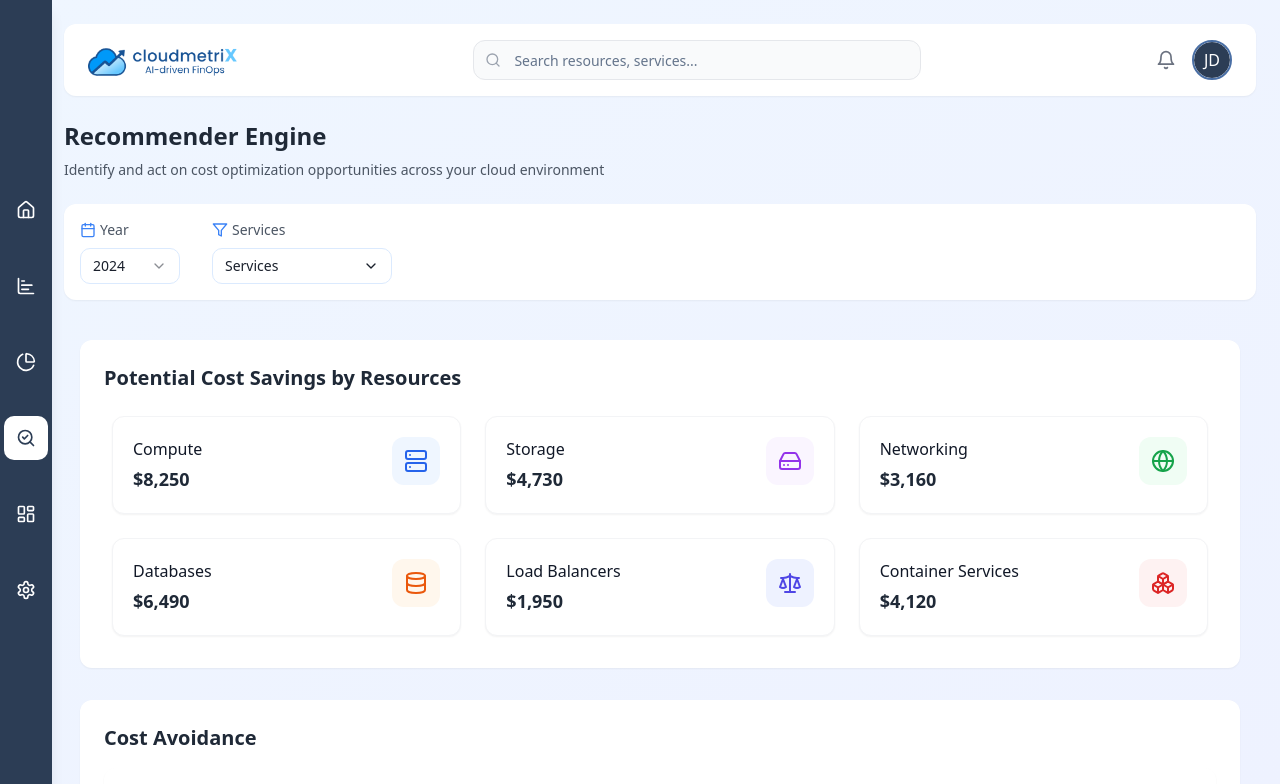
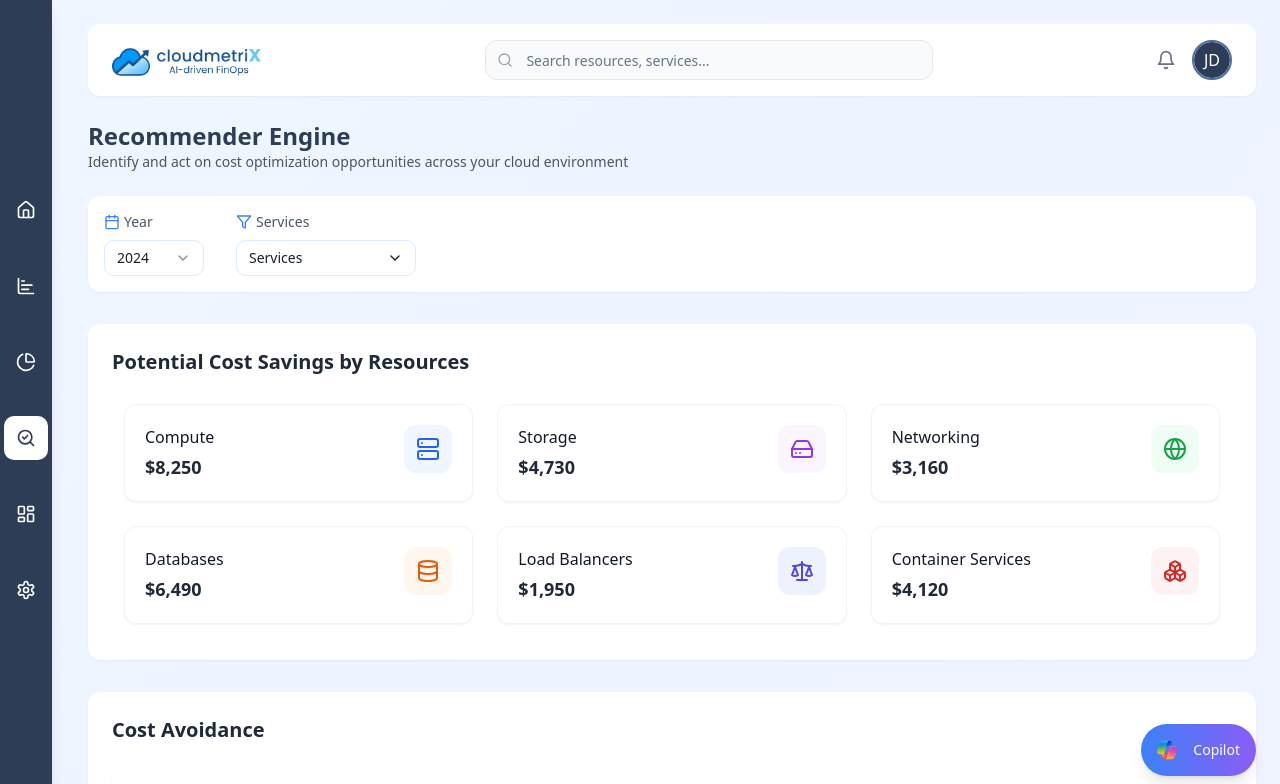
Before and after one commit to suhas-pbi/cX-Dashboard, a React (Vite) app: page /recommender in a window 1280 px wide. Shown: the top 784 px of the page. Built offline with nearby package versions, Linux system fonts and the light colour scheme.

Commit message:
Fix: Recommender Engine page layout
Update the Recommender Engine page layout to match the spacing and structure of other pages, including padding, margins, and content container width.

```diff
--- a/src/components/recommender/CostSavingsGrid.tsx
+++ b/src/components/recommender/CostSavingsGrid.tsx
@@ -25,7 +25,7 @@ interface ResourceCardProps {
 const ResourceCard = ({ icon: Icon, iconColor, name, savings, bgColor }: ResourceCardProps) => {
   return (
     <Card
-      className="transition-all duration-300 hover:shadow-md hover:translate-y-[-4px] border border-gray-100 bg-white"
+      className="transition-all duration-300 hover:shadow-md hover:translate-y-[-4px] border border-gray-100 bg-white rounded-xl"
       onClick={() => console.log(`Clicked on ${name}`)}
     >
       <CardContent className="p-5">
@@ -98,7 +98,7 @@ const CostSavingsGrid: React.FC<CostSavingsGridProps> = ({ selectedServices }) =
     : resourceData.filter(resource => selectedServices.includes(resource.name));
 
   return (
-    <div className="grid grid-cols-1 md:grid-cols-2 lg:grid-cols-3 gap-6 p-2">
+    <div className="grid grid-cols-1 md:grid-cols-2 lg:grid-cols-3 gap-6 p-3">
       {filteredResources.map((resource) => (
         <ResourceCard
           key={resource.name}
--- a/src/pages/RecommenderEngine.tsx
+++ b/src/pages/RecommenderEngine.tsx
@@ -5,6 +5,7 @@ import Sidebar from "@/components/Sidebar";
 import FilterBar from "@/components/cost-analysis/FilterBar";
 import CostSavingsGrid from "@/components/recommender/CostSavingsGrid";
 import CostAvoidanceTable from "@/components/recommender/CostAvoidanceTable";
+import GenAICopilot from '@/components/GenAICopilot';
 
 const RecommenderEngine = () => {
   const [selectedYear, setSelectedYear] = useState('2024');
@@ -32,14 +33,16 @@ const RecommenderEngine = () => {
   };
 
   return (
-    <div className="flex h-screen bg-gradient-to-br from-blue-50 to-indigo-50">
+    <div className="flex min-h-screen bg-gradient-to-br from-blue-50 to-indigo-50">
       <Sidebar />
 
-      <div className="flex-1 pl-16 p-6 overflow-auto">
+      <div className="flex-1 ml-16">
+        <div className="container mx-auto p-6">
           <DashboardHeader />
 
+          {/* Page Title */}
           <div className="mb-6">
-          <h1 className="text-2xl font-bold text-gray-800 mb-2">Recommender Engine</h1>
+            <h1 className="text-2xl font-bold text-cloudmetrix-accent">Recommender Engine</h1>
             <p className="text-sm text-gray-600">Identify and act on cost optimization opportunities across your cloud environment</p>
           </div>
 
@@ -51,15 +54,18 @@ const RecommenderEngine = () => {
           />
 
           {/* Section 1: Potential Cost Savings by Resources */}
-        <div className="bg-white rounded-xl p-6 shadow-sm mb-8 mx-4 mt-10">
+          <div className="bg-white rounded-xl p-6 shadow-sm mb-8 mt-8">
             <h2 className="text-xl font-semibold text-gray-800 mb-4">Potential Cost Savings by Resources</h2>
             <CostSavingsGrid selectedServices={selectedServices} />
           </div>
 
           {/* Section 2: Cost Avoidance Table */}
-        <div className="bg-white rounded-xl p-6 shadow-sm mb-8 mx-4">
+          <div className="bg-white rounded-xl p-6 shadow-sm mb-8">
             <h2 className="text-xl font-semibold text-gray-800 mb-4">Cost Avoidance</h2>
             <CostAvoidanceTable selectedServices={selectedServices} />
+          </div>
+
+          <GenAICopilot />
         </div>
       </div>
     </div>
```
Lines whose indentation alone changed are shown as unchanged.
